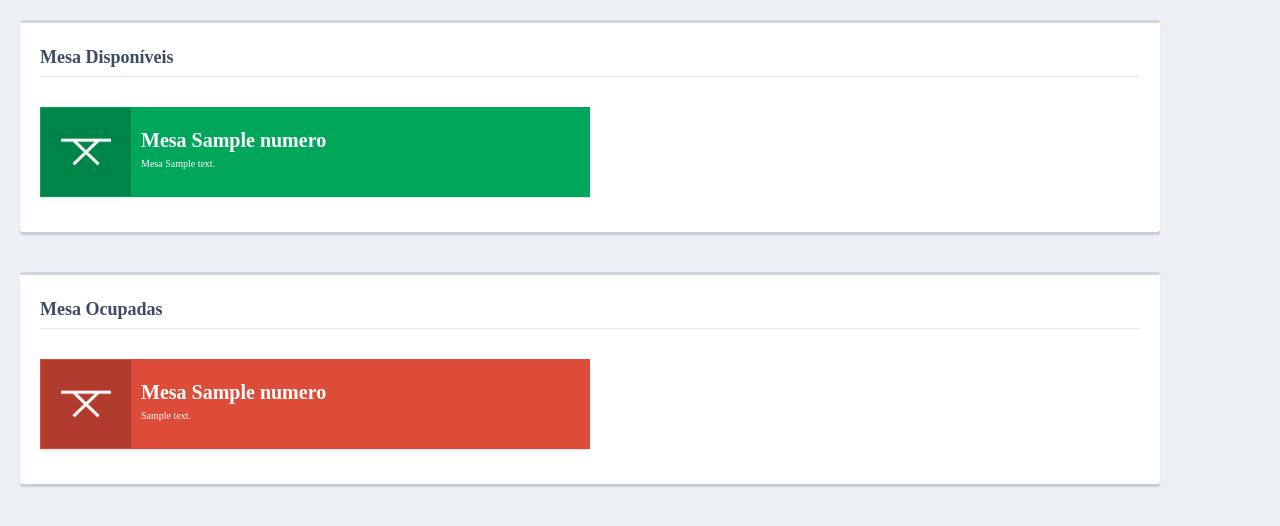
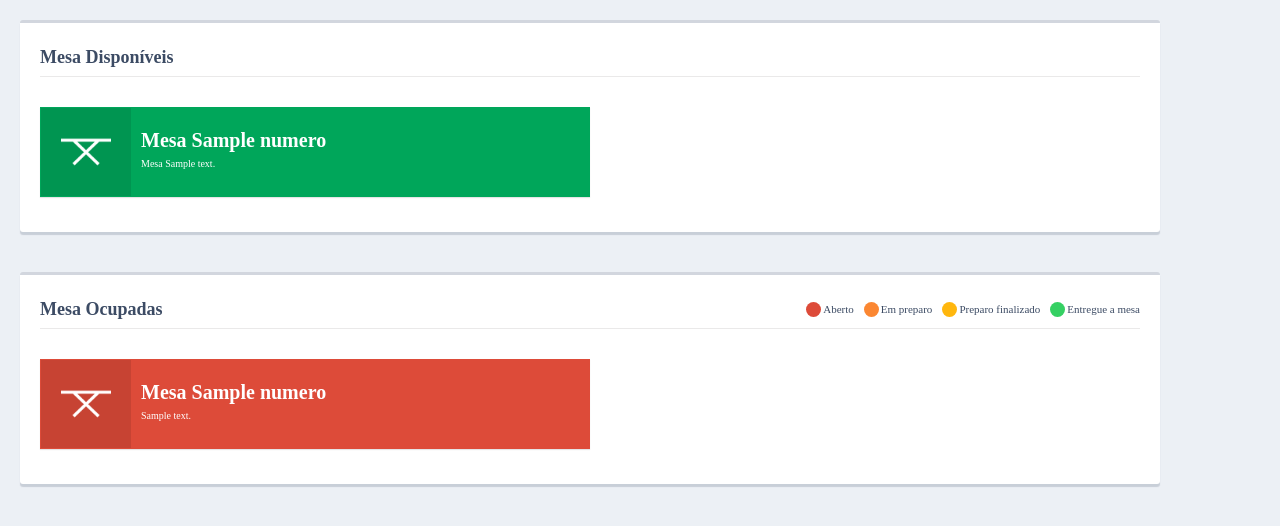
Before and after one commit to gabrielleles18/CommandSystem, a PHP site: the page made by app/view/home/index.php in a window 1280 px wide. Shown: the top 526 px of the page. Run offline with PHP 8.4, Linux system fonts and the light colour scheme; the template is opened without the code that fills it: most values are stand-ins (such as "Sample title", 1, 10 or a date in 2020); data that the repository does not hold is empty; style sheets or scripts are compiled from the project's sources; some libraries are stand-ins or nearby versions; some web fonts are replaced.

Commit message:
Atualiza

```diff
--- a/app/Model/Status.php
+++ b/app/Model/Status.php
@@ -14,7 +14,7 @@ class Status extends Model {
         return $query->fetchAll();
     }
 
-    public function getStatusAberto($id = 1) {
+    public function getStatusAberto($id) {
         $sql = "SELECT id  FROM status WHERE numero = :id";
         $query = $this->db->prepare($sql);
 
--- a/app/view/home/index.php
+++ b/app/view/home/index.php
@@ -11,7 +11,7 @@ $breadcrumb = Index::gerateBreadcrumb([
 ]);
 $pedido = new Pedido();
 ?>
-<?//= $breadcrumb ?>
+<? //= $breadcrumb ?>
 <div class="container">
     <h1>Mesa Disponíveis</h1>
     <div class="mesas">
@@ -34,10 +34,18 @@ $pedido = new Pedido();
 
 <?php if (!empty($mesasbusy)) { ?>
     <div class="container">
-        <h1>Mesa Ocupadas</h1>
+        <h1 class="h1-legenda">
+            <div>Mesa Ocupadas</div>
+            <ul class="legenda">
+                <li><i></i>Aberto</li>
+                <li><i></i>Em preparo</li>
+                <li><i></i>Preparo finalizado</li>
+                <li><i></i>Entregue a mesa</li>
+            </ul>
+        </h1>
         <div class="mesas">
             <?php foreach ($mesasbusy as $id => $v) { ?>
-                <a href="<?= URL . 'pedido/?id=' . $v->idpedido ?>" class="busy">
+                <a href="<?= URL . 'pedido/?id=' . $v->idpedido ?>" class="busy-<?= $v->status_id ?>">
                     <img src="<?= URL . '/public/img/table.png' ?>"/>
                     <span>
                     <h4>Mesa <?= $v->numero ?></h4>
--- a/public/js/pages/cart.js
+++ b/public/js/pages/cart.js
@@ -17,7 +17,7 @@ export default function () {
         let html = '';
         let total = 0;
 
-        html += `<form action="${url}pedido/add" method="POST">
+        html += `<form action="https://localhost/CommandSystem/pedido/add" method="POST">
                   <input type="hidden"  name="mesa_id" value="${GET}"/>
                 <li class="itens-cart">Itens do pedido</li>`;
         dataArray.forEach((value, index) => {
@@ -166,7 +166,7 @@ export default function () {
 
     const finalizarPedido = () => {
         $('.sidebar-carrinho .finalizar').click(() => {
-            window.location = `${url}produtos/listar?id=12`;
+            window.location = `https://localhost/CommandSystem/produtos/listar?id=12`;
         })
     }
 
--- a/public/scss/config/vars.scss
+++ b/public/scss/config/vars.scss
@@ -8,5 +8,4 @@ $color_gree: #2EB85C;
 
 
 //imagems
-$img_teste: '../img/perfil.png';
 $img_mesa: '../img/mesa.png';
--- a/public/scss/pages/estatistica.scss
+++ b/public/scss/pages/estatistica.scss
@@ -25,7 +25,7 @@
 
                     input {
                         background-color: #ecf0f5;
-                        font-weight: 600;
+                        font-weight: 500;
                         color: #3C4B64C7;
 
                         &:focus {
--- a/public/scss/pages/estilo.scss
+++ b/public/scss/pages/estilo.scss
@@ -19,6 +19,45 @@ body {
             font-weight: 600;
             display: flex;
             border-bottom: 1px solid rgba(214, 212, 212, 0.5);
+
+            &.h1-legenda {
+                justify-content: space-between;
+            }
+
+            .legenda {
+                display: flex;
+                font-size: 11px;
+                font-weight: 500;
+                align-self: center;
+
+                li {
+                    display: flex;
+                    align-items: center;
+                    margin-left: 10px;
+
+                    i {
+                        width: 15px;
+                        height: 15px;
+                        background: #dd4b39;
+                        display: flex;
+                        margin-right: 2px;
+                        border-radius: 50%;
+
+                    }
+
+                    &:nth-child(2) i {
+                        background: #fb8732;
+                    }
+
+                    &:nth-child(3) i {
+                        background: #ffb70e;
+                    }
+
+                    &:nth-child(4) i {
+                        background: #35d063;
+                    }
+                }
+            }
 
             .icon {
                 width: 22px;
@@ -83,6 +122,7 @@ body {
                             font-size: 16px;
                             color: rgba(60, 75, 100, 0.6);
                             line-height: 19px;
+                            background: #fff;
                         }
 
                         textarea {
@@ -174,8 +214,21 @@ body {
                 background-color: #00a65a;
                 box-shadow: 0 1px 1px rgba(0, 0, 0, 0.1);
 
-                &.busy {
+                &.busy-1 {
                     background-color: #dd4b39;
+                }
+
+                &.busy-3 {
+                    background-color: #35d063;
+                }
+
+
+                &.busy-4 {
+                    background-color: #fb8732;
+                }
+
+                &.busy-5 {
+                    background-color: #ffb70e;
                 }
 
                 &:last-child,
@@ -201,7 +254,7 @@ body {
                 img {
                     width: 90px;
                     height: 100%;
-                    background: rgba(0, 0, 0, 0.2);
+                    background: rgba(0, 0, 0, 0.1);
                     padding: 20px;
                 }
             }
```
Also changed, not shown: app/Controller/EstatisticaController.php (+11 -2 lines), app/Controller/HomeController.php (+5 -4 lines), app/Controller/PedidoController.php (+30 -35 lines), app/Controller/ProdutosController.php (+21 -44 lines), app/Model/Mesa.php (+4 -4 lines), app/view/estatistica/index.php (+13 -2 lines), app/view/funcionarios/index.php (+5 -5 lines).
